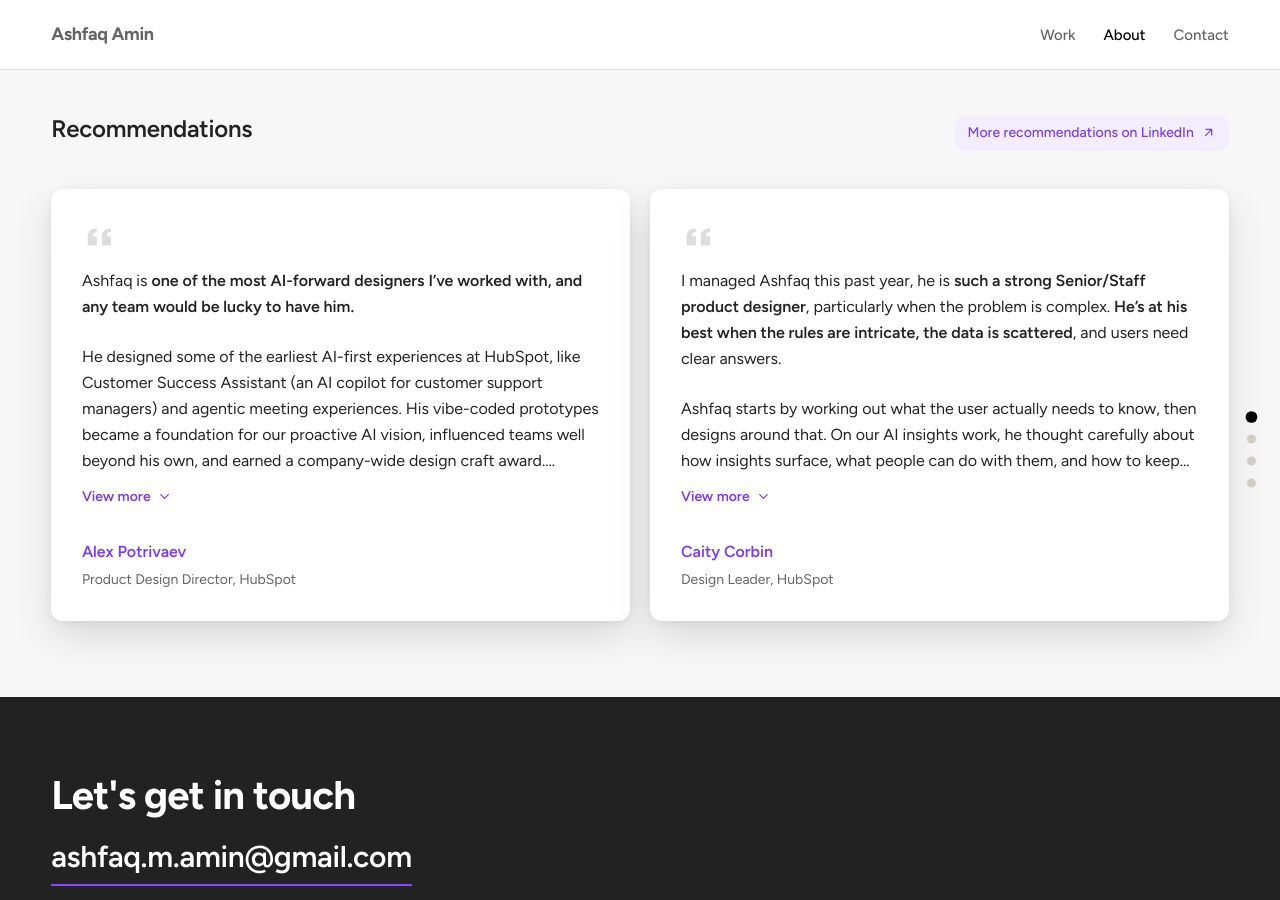
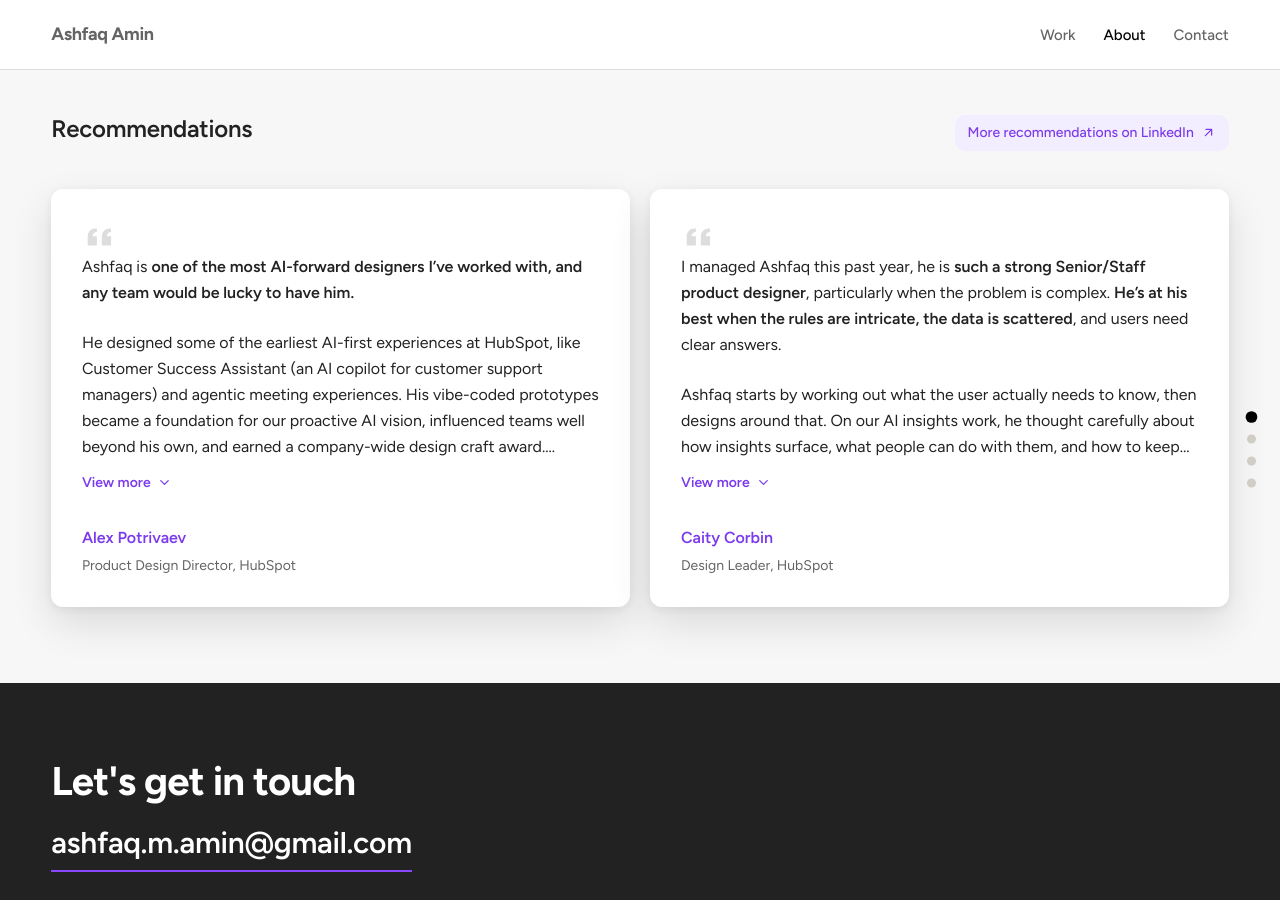
Before and after one commit to ashfaqamin/portfolio, a Jekyll site: the page built from index.html, in a window 1280 px wide and 900 px high, scrolled down 5364 px. Built offline with Jekyll 4.4.1, drawn with Linux system fonts in a browser that asks for light colours; nearby versions of some CDN libraries.

Commit message:
added reco

```diff
--- a/css/components.css
+++ b/css/components.css
@@ -405,9 +405,8 @@ body:not(.ds-base) .site-nav__in { width: auto; max-width: 100%; margin-inline:
 @media (max-width: 860px) { .recs__grid { grid-template-columns: 1fr; } }
 
 .rec { display: flex; flex-direction: column; background: var(--surface); border-radius: var(--radius-md); padding: clamp(28px, 2.4vw, 40px); box-shadow: var(--shadow-lg); }
-.rec__mark { color: var(--border); margin: 0 0 14px; line-height: 0; }
+.rec__mark { color: var(--border); line-height: 0; }
 .rec__mark svg { width: 34px; height: 34px; }
-.rec__quote { max-width: 52ch; }
 .rec__quote p { font: var(--text-body); color: var(--text); margin: 0; }
 .rec__quote p + p { margin-top: var(--space-5); }
 .rec__quote strong { font-weight: 600; }
```
